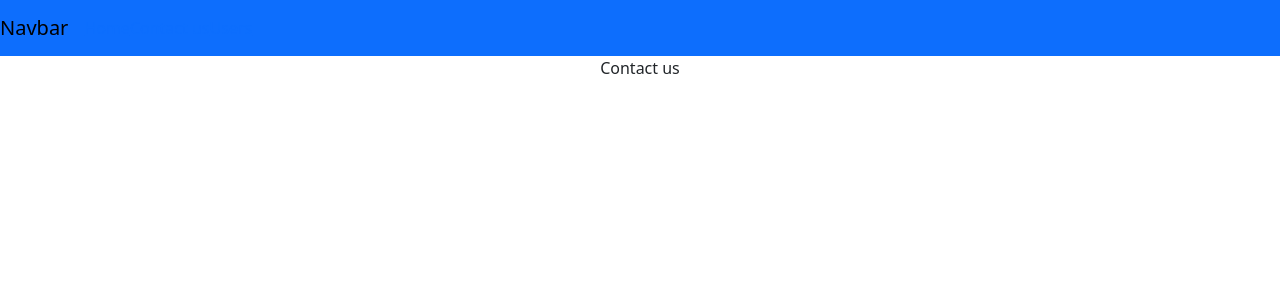
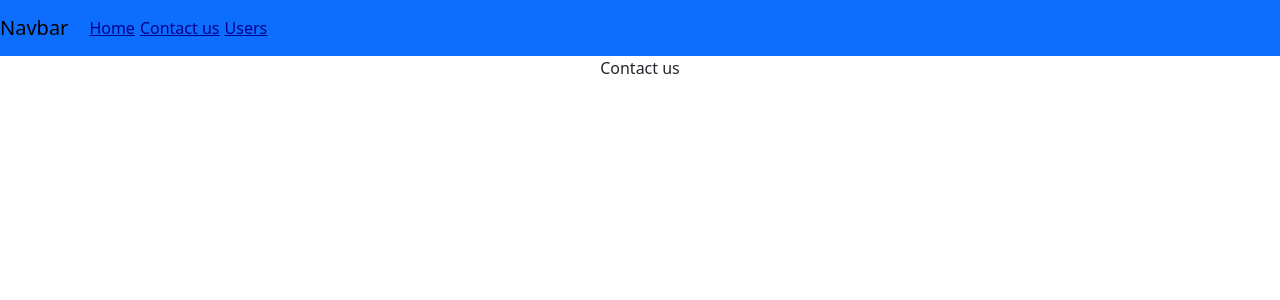
Before and after one commit to AbubakarMian/reelsproclub, a React (Create React App) app: page /contactus in a window 1280 px wide. Shown: the top 300 px of the page. Built offline with nearby package versions, Linux system fonts and the light colour scheme.

Commit message:
data in offline mode

```diff
--- a/src/App.js
+++ b/src/App.js
@@ -13,9 +13,9 @@ function App() {
         <Navbar bg="primary" data-bs-theme="light">
           <Navbar.Brand href="#home">Navbar</Navbar.Brand>
           <Nav className="me-auto">
-            <Link to="/">Home</Link>
-            <Link to="contactus">Contact us</Link>
-            <Link to="users">Users</Link>
+            <Link style={{color:"darkblue",marginLeft:5}} to="/">Home</Link>
+            <Link style={{color:"darkblue",marginLeft:5}} to="contactus">Contact us</Link>
+            <Link style={{color:"darkblue",marginLeft:5}} to="users">Users</Link>
           </Nav>
         </Navbar>
         <Routes>
--- a/src/components/Users.js
+++ b/src/components/Users.js
@@ -10,11 +10,15 @@ function Users() {
             response.json().then(result => {
                 console.log("result", result);
                 setData(result);
+                localStorage.setItem("users",JSON.stringify(result));
             }).catch(err => {
                 console.log('Api error Parse json', err);
             })
         }).catch(err => {
             console.log('Api error failed', err);
+            let collection = localStorage.getItem("users");
+            console.log('collection',collection);
+            setData(JSON.parse(collection));
         })
     }, [])
     return (
```
Also changed, not shown: public/sw.js (+18 -10 lines).
